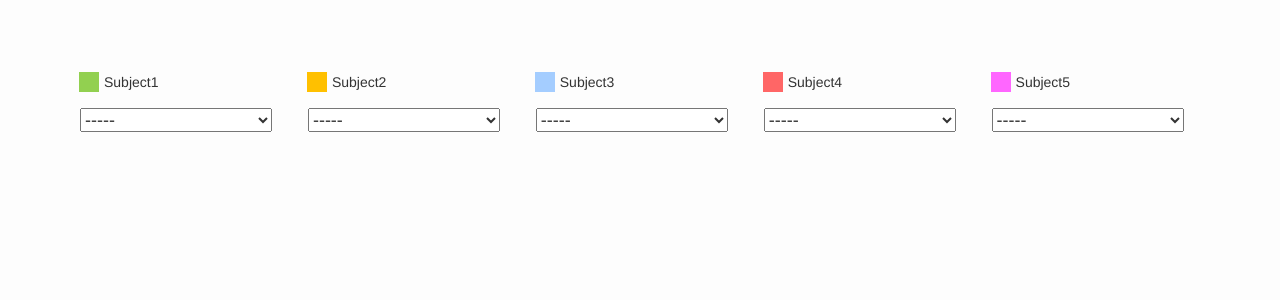
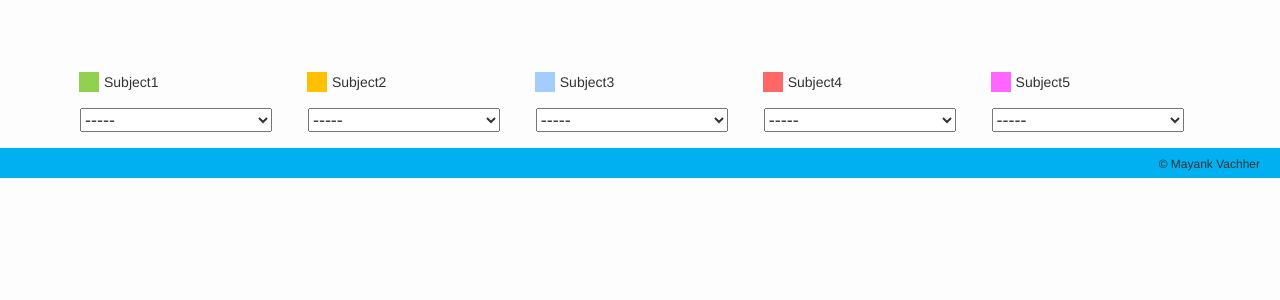
Before and after one commit to MayankVachher/kron-v1, a Django app: template kronFrame/templates/kronFrame/home.html in a window 1280 px wide. Shown: the part 50-350 px from the top of the page. Run offline with Django 3.2, Linux system fonts and the light colour scheme; the template is opened without the code that fills it, so the values that code supplies are empty; some libraries are stand-ins or nearby versions.

Commit message:
Fix URL, Add name in Footer

```diff
--- a/kron/urls.py
+++ b/kron/urls.py
@@ -19,5 +19,5 @@ from django.contrib import admin
 
 urlpatterns = [
     url(r'^admin/', admin.site.urls),
-    url(r'^kron/', include('kronFrame.urls')),
+    url(r'', include('kronFrame.urls')),
 ]
--- a/kronFrame/static/kronFrame/style.css
+++ b/kronFrame/static/kronFrame/style.css
@@ -106,3 +106,13 @@ TD {
 	text-align: center;
 	font-weight: bold;
 }
+.footer {
+	text-align: right;
+	font-size: 12px;
+	height: 30px;
+	background-color: #00B0F0;
+}
+.footer-text {
+	padding-right: 20px;
+	padding-top: 8px;
+}
--- a/kronFrame/templates/kronFrame/home.html
+++ b/kronFrame/templates/kronFrame/home.html
@@ -1,4 +1,6 @@
 {% load staticfiles %}
+
+<!-- Sab Moh Maya Hai! #D4RKF0RC3 -->
 <html>
 	<head>
 		<title>Kron</title>
@@ -39,6 +41,7 @@
 		<div class="selection">
 			{% include "kronFrame/selectCourses.html" with dataSet=dataSet only %}
 		</div>
+		<div class="footer"><div class="footer-text">&copy; Mayank Vachher</div></div>
 
 		<script type="text/javascript" src="{% static 'kronFrame/courseClash.js' %}"></script>
 	</body>
--- a/kronFrame/urls.py
+++ b/kronFrame/urls.py
@@ -4,6 +4,6 @@ from . import views
 
 app_name = 'kronFrame'
 urlpatterns = [
-	url(r'^$', views.IndexView.as_view(), name='index'),
-	url(r'^home/', views.HomeView.as_view(), name='home'),
+	url(r'^inDev/', views.IndexView.as_view(), name='index'),
+	url(r'^$', views.HomeView.as_view(), name='home'),
 ]
```
Also changed, not shown: 2 other files.
